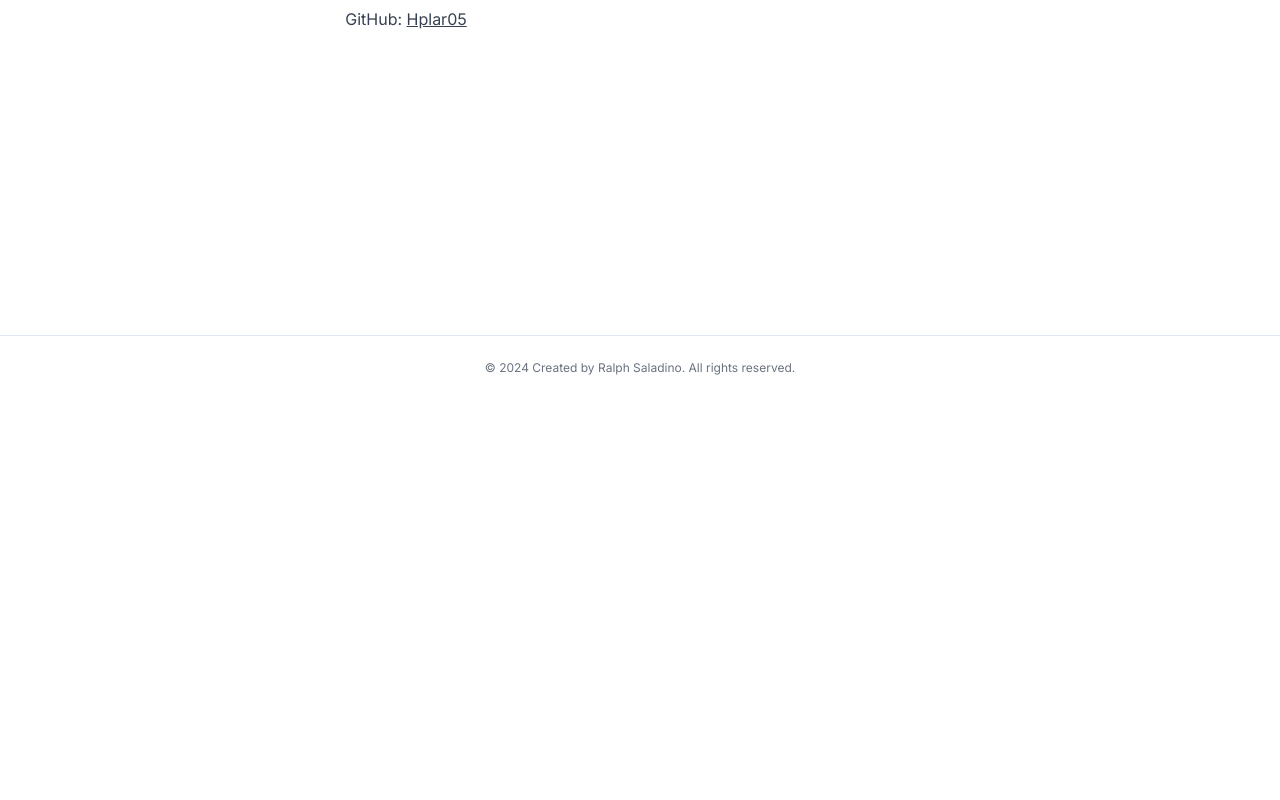
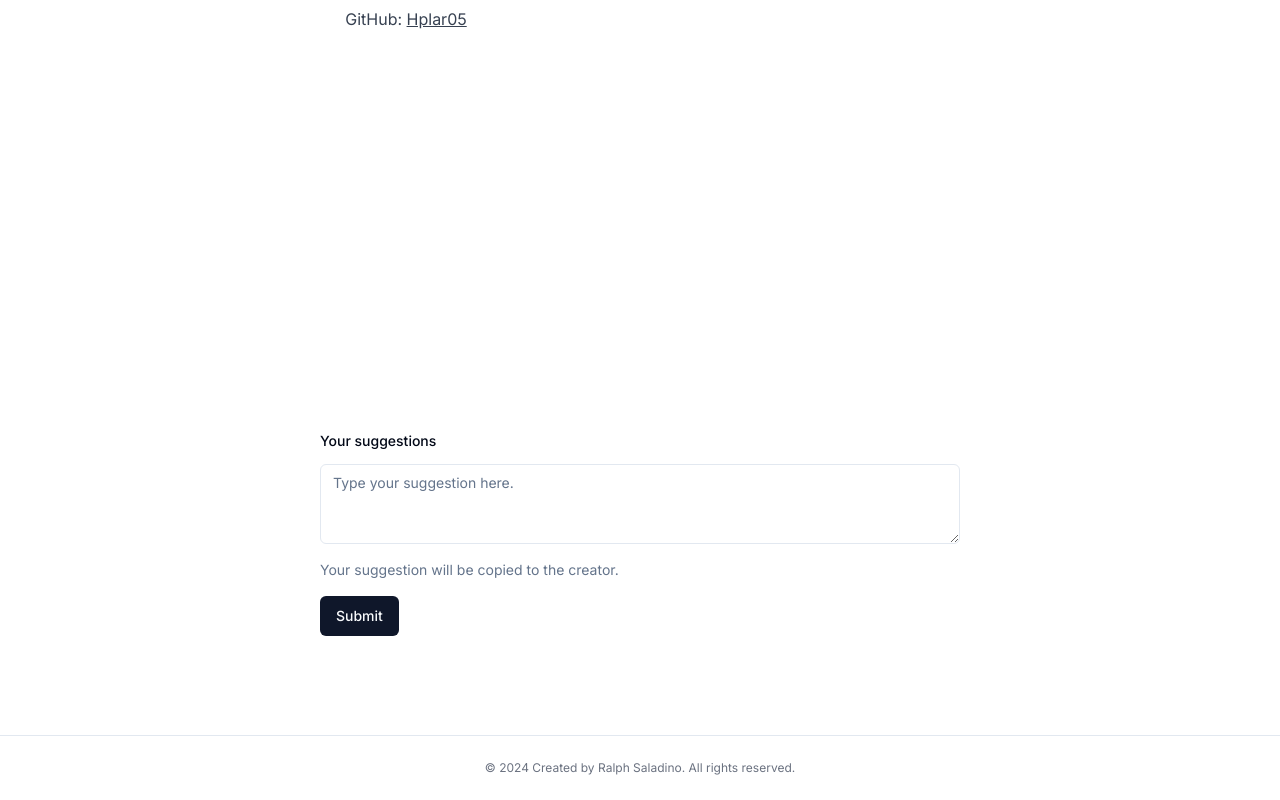
Before and after one commit to hplar05/Portfolio-2.0, a Next.js app: page / in a window 1280 px wide. Shown: the part 2777-3577 px from the top of the page. Before the commit the page ends 3177 px from the top, so only its background shows below. Built offline with nearby package versions, Linux system fonts and the light colour scheme.

Commit message:
feat: suggestion

```diff
--- /dev/null
+++ b/app/(sections)/Suggestion.tsx
@@ -0,0 +1,14 @@
+import { SuggestionInput } from "@/components/SuggestionInput";
+import React from "react";
+
+const Suggestion = () => {
+  return (
+    <div className="flex items-center justify-center max-md:h-[0vh]  max-md:mb-[300px] h-[50vh]">
+      <div className=" max-md:w-[90%] w-[50%]">
+        <SuggestionInput />
+      </div>
+    </div>
+  );
+};
+
+export default Suggestion;
--- a/app/layout.tsx
+++ b/app/layout.tsx
@@ -29,8 +29,8 @@
         >
           <Navbar />
           {children}
+          <Footer />
         </ThemeProvider>
-        <Footer />
       </body>
     </html>
   );
--- a/app/page.tsx
+++ b/app/page.tsx
@@ -3,6 +3,7 @@
 import About from "./(sections)/About";
 import Projects from "./(sections)/Projects";
 import Contacts from "./(sections)/Contacts";
+import Suggestion from "./(sections)/Suggestion";
 
 export default function Main() {
   return (
@@ -16,6 +17,8 @@
         <Projects />
         {/* Contacts */}
         <Contacts />
+        {/* Suggestion */}
+        <Suggestion />
       </div>
     </main>
   );
--- /dev/null
+++ b/components/SuggestionInput.tsx
@@ -0,0 +1,24 @@
+import { Label } from "@/components/ui/label";
+import { Textarea } from "@/components/ui/textarea";
+import { Button } from "./ui/button";
+
+export function SuggestionInput() {
+  return (
+    <div>
+      <form className="grid w-full gap-4" action="post">
+        <Label htmlFor="message-2 text-lg">Your suggestions</Label>
+        <Textarea
+          required
+          placeholder="Type your suggestion here."
+          id="message-2"
+        />
+        <p className="text-sm text-muted-foreground">
+          Your suggestion will be copied to the creator.
+        </p>
+        <div>
+          <Button type="submit">Submit</Button>
+        </div>
+      </form>
+    </div>
+  );
+}
--- /dev/null
+++ b/components/ui/label.tsx
@@ -0,0 +1,26 @@
+"use client"
+
+import * as React from "react"
+import * as LabelPrimitive from "@radix-ui/react-label"
+import { cva, type VariantProps } from "class-variance-authority"
+
+import { cn } from "@/lib/utils"
+
+const labelVariants = cva(
+  "text-sm font-medium leading-none peer-disabled:cursor-not-allowed peer-disabled:opacity-70"
+)
+
+const Label = React.forwardRef<
+  React.ElementRef<typeof LabelPrimitive.Root>,
+  React.ComponentPropsWithoutRef<typeof LabelPrimitive.Root> &
+    VariantProps<typeof labelVariants>
+>(({ className, ...props }, ref) => (
+  <LabelPrimitive.Root
+    ref={ref}
+    className={cn(labelVariants(), className)}
+    {...props}
+  />
+))
+Label.displayName = LabelPrimitive.Root.displayName
+
+export { Label }
--- /dev/null
+++ b/components/ui/textarea.tsx
@@ -0,0 +1,24 @@
+import * as React from "react"
+
+import { cn } from "@/lib/utils"
+
+export interface TextareaProps
+  extends React.TextareaHTMLAttributes<HTMLTextAreaElement> {}
+
+const Textarea = React.forwardRef<HTMLTextAreaElement, TextareaProps>(
+  ({ className, ...props }, ref) => {
+    return (
+      <textarea
+        className={cn(
+          "flex min-h-[80px] w-full rounded-md border border-input bg-background px-3 py-2 text-sm ring-offset-background placeholder:text-muted-foreground focus-visible:outline-none focus-visible:ring-2 focus-visible:ring-ring focus-visible:ring-offset-2 disabled:cursor-not-allowed disabled:opacity-50",
+          className
+        )}
+        ref={ref}
+        {...props}
+      />
+    )
+  }
+)
+Textarea.displayName = "Textarea"
+
+export { Textarea }
--- a/package.json
+++ b/package.json
@@ -10,6 +10,7 @@
   },
   "dependencies": {
     "@radix-ui/react-dropdown-menu": "^2.0.6",
+    "@radix-ui/react-label": "^2.0.2",
     "@radix-ui/react-slot": "^1.0.2",
     "class-variance-authority": "^0.7.0",
     "clsx": "^2.1.1",
```
Also changed, not shown: 1 other file (tests, documents, lock files or other folders).
